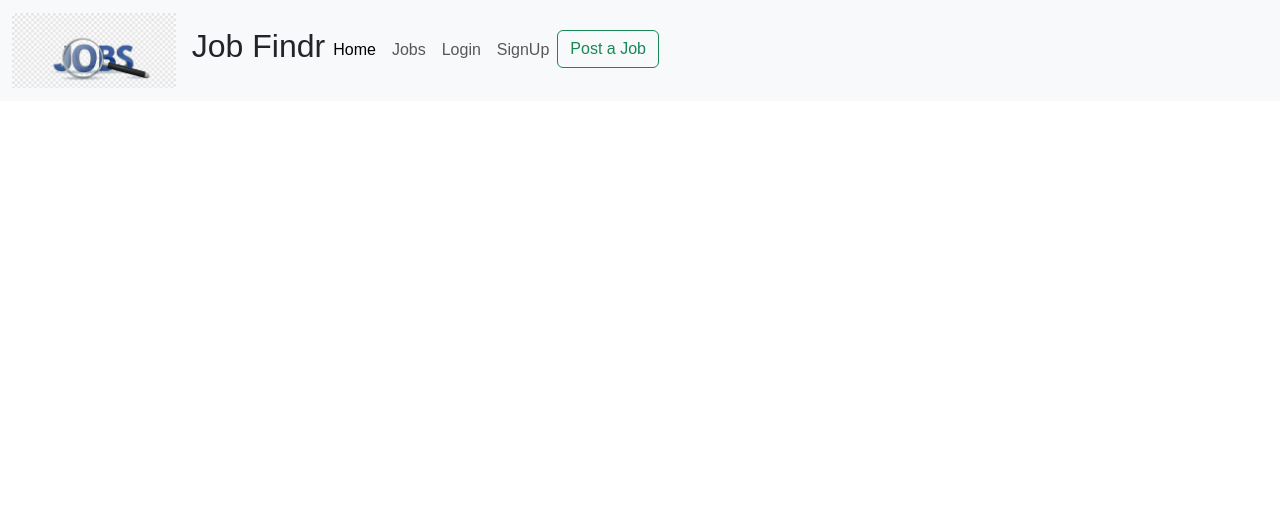
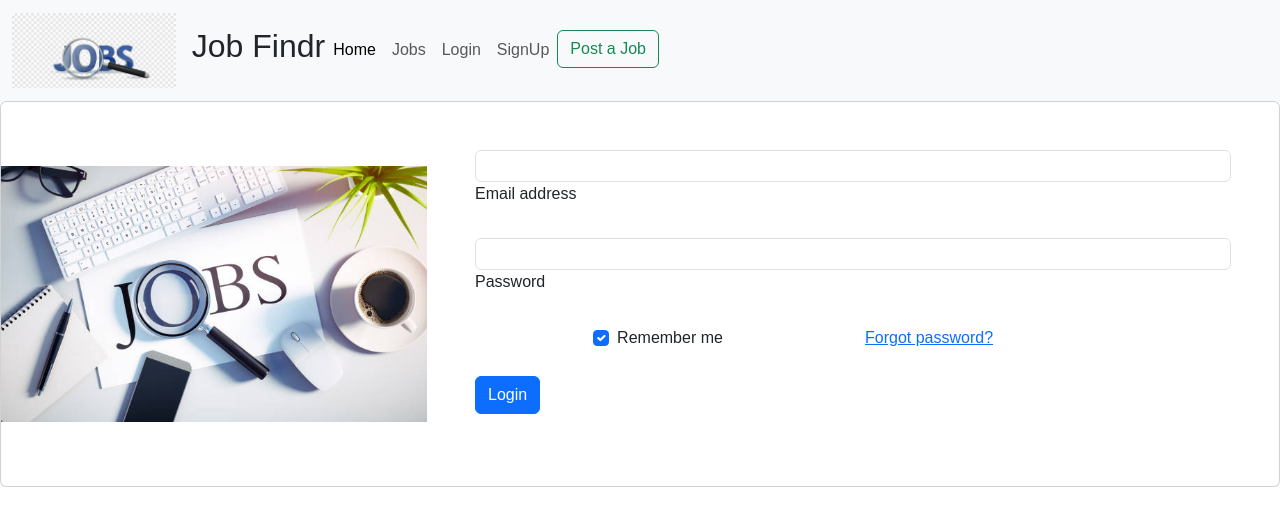
Before and after one commit to JOB-FINDR/job-findr-frontend, a React (Vite) app: page /login in a window 1280 px wide. Shown: the top 526 px of the page. Built offline with nearby package versions, Linux system fonts and the light colour scheme.

Commit message:
Login form added

```diff
--- a/src/App.jsx
+++ b/src/App.jsx
@@ -11,6 +11,7 @@ import SearchBar from "./components/SearchBar";
 import SearchResultsList  from "./components/SearchResultsList";
 import JobDetailsPage from "./pages/JobDetailsPage";
 import SignupForm from "./components/SignupForm";
+import Login from "./components/Login";
 
 function App() {
   // const [results, setResults] = useState([]);
@@ -28,7 +29,7 @@ function App() {
           <Route path="/jobs" element={<FindJob />} />
           <Route path="/job/:id" element={<JobDetailsPage />} />
           <Route path="/signup" element={<SignupForm />} />
-
+          <Route path="/login" element={<Login />} />
         </Routes>
       </div>
     </>
--- /dev/null
+++ b/src/components/Login.jsx
@@ -0,0 +1,124 @@
+import React, { useState } from "react";
+import axios from "axios";
+
+const Login = () => {
+  const [email, setEmail] = useState("");
+  const [password, setPassword] = useState("");
+
+  const handleLogin = async () => {
+    try {
+      const response = await axios.post("http://localhost:5005/login", {
+        email,
+        password,
+      });
+
+      //the backend returns a token upon successful login
+      const { token } = response.data;
+      console.log(response.data);
+
+      // Store the token in local storage
+      localStorage.setItem("token", token);
+    } catch (error) {
+      console.error("Login failed:", error.message);
+    }
+  };
+
+  return (
+    // <div>
+    //   <h2>Login</h2>
+    //   <label>
+    //     Email:
+    //     <input
+    //       type="text"
+    //       value={email}
+    //       onChange={(e) => setEmail(e.target.value)}
+    //     />
+    //   </label>
+    //   <br />
+    //   <label>
+    //     Password:
+    //     <input
+    //       type="password"
+    //       value={password}
+    //       onChange={(e) => setPassword(e.target.value)}
+    //     />
+    //   </label>
+    //   <br />
+    //   <button onClick={handleLogin}>Login</button>
+    // </div>
+
+
+<section className=" text-center text-lg-start">
+  {/* <style>
+    .rounded-t-5 {
+      border-top-left-radius: 0.5rem;
+      border-top-right-radius: 0.5rem;
+    }
+
+    @media (min-width: 992px) {
+      .rounded-tr-lg-0 {
+        border-top-right-radius: 0;
+      }
+
+      .rounded-bl-lg-5 {
+        border-bottom-left-radius: 0.5rem;
+      }
+    }
+  </style> */}
+  <div className="card mb-3">
+    <div className="row g-0 d-flex align-items-center">
+      <div className="col-lg-4 d-none d-lg-flex">
+        <img src="src/images/login.jpeg" alt="job search image"
+          className="w-100 rounded-t-5 rounded-tr-lg-0 rounded-bl-lg-5" />
+      </div>
+      <div className="col-lg-8">
+        <div className="card-body py-5 px-md-5">
+
+          <form onSubmit={handleLogin}>
+
+            <div className="form-outline mb-4">
+              <input type="text"
+          value={email}
+          onChange={(e) => setEmail(e.target.value)} id="form2Example1" className="form-control" />
+              <label className="form-label" for="form2Example1">Email address</label>
+            </div>
+
+            {/* <!-- Password input --> */}
+            <div className="form-outline mb-4">
+              <input type="password"
+          value={password}
+          onChange={(e) => setPassword(e.target.value)} id="form2Example2" className="form-control" />
+              <label className="form-label" for="form2Example2">Password</label>
+            </div>
+
+            {/* <!-- 2 column grid layout for inline styling --> */}
+            <div className="row mb-4">
+              <div className="col d-flex justify-content-center">
+                {/* <!-- Checkbox --> */}
+                <div className="form-check">
+                  <input className="form-check-input" type="checkbox" value="" id="form2Example31" checked />
+                  <label className="form-check-label" for="form2Example31"> Remember me </label>
+                </div>
+              </div>
+
+              <div className="col">
+                {/* <!-- Simple link --> */}
+                <a href="#!">Forgot password?</a>
+              </div>
+            </div>
+
+            {/* // -- Submit button  */}
+            <button onClick={handleLogin} type="button" className="btn btn-primary btn-block mb-4"> Login</button>
+
+          </form>
+
+        </div>
+      </div>
+    </div>
+  </div>
+</section>
+
+  );
+};
+
+export default Login;
--- a/src/components/Navbar.jsx
+++ b/src/components/Navbar.jsx
@@ -34,7 +34,7 @@ function Navbar() {
               </Link>
             </li>
             <li className="nav-item">
-              <Link className="nav-link" to="/">
+              <Link className="nav-link" to="/login">
                 Login
               </Link>
             </li>
--- a/src/components/SignupForm.jsx
+++ b/src/components/SignupForm.jsx
@@ -3,9 +3,10 @@ import axios from "axios";
 
 const SignupForm = () => {
   const [formData, setFormData] = useState({
+    name: "",
     email: "",
     password: "",
-    name: "",
+
   });
 
   const handleInputChange = (e) => {
@@ -18,7 +19,7 @@ const SignupForm = () => {
 
     try {
       const response = await axios.post(
-        "http://localhost:5005/api/signup",
+        "http://localhost:5005/auth/signup",
         formData
       );
       console.log("Signup successful:", response.data);
@@ -106,7 +107,7 @@ const SignupForm = () => {
                     </div>
 
                     <div className="d-flex justify-content-center">
-                      <button
+                      <button  onClick={handleSignup}
                         type="button"
                         className="btn btn-success btn-block btn-lg gradient-custom-4 text-body"
                       >
```
Also changed, not shown: src/images/login.jpeg (added), 1 other file (tests, documents, lock files or other folders).
